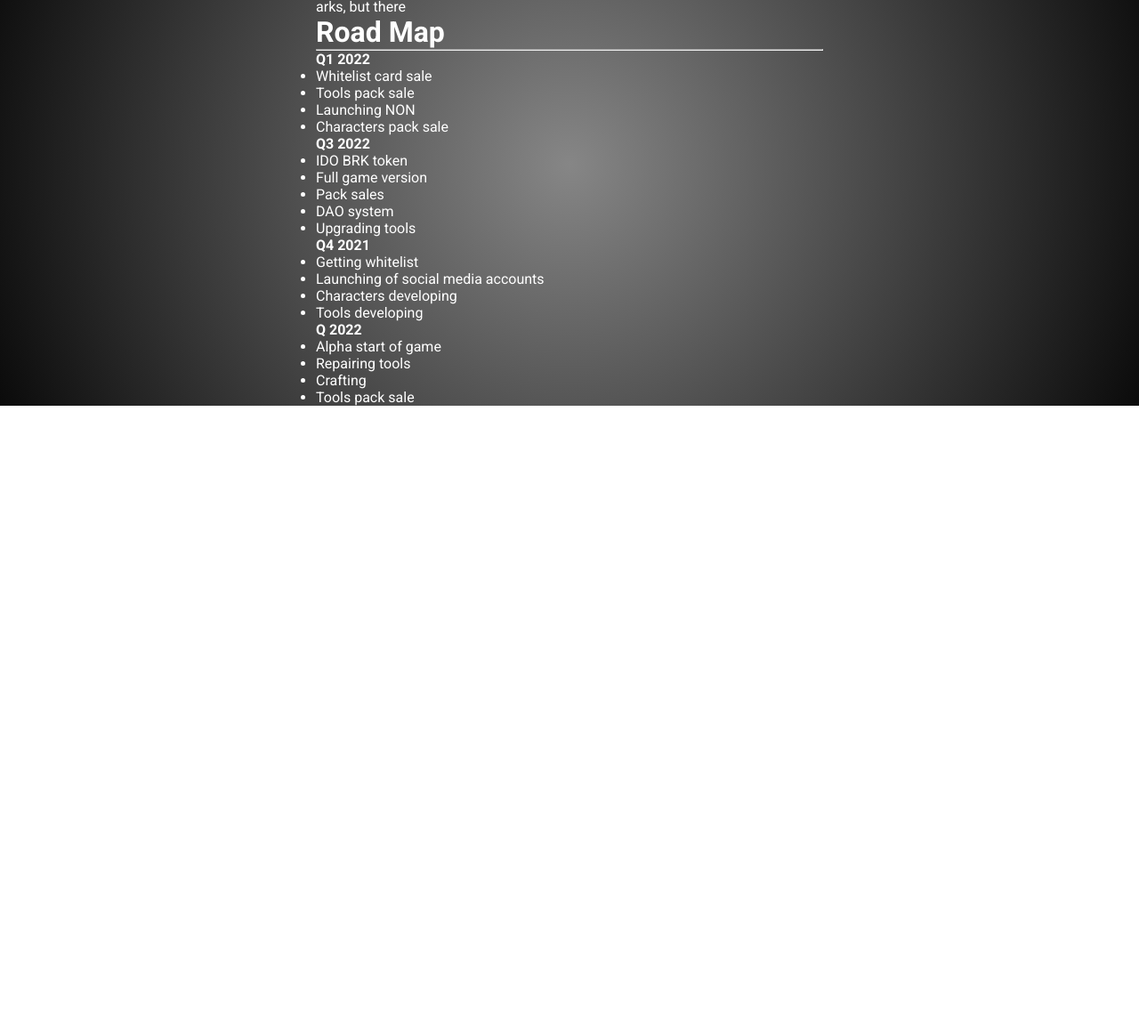
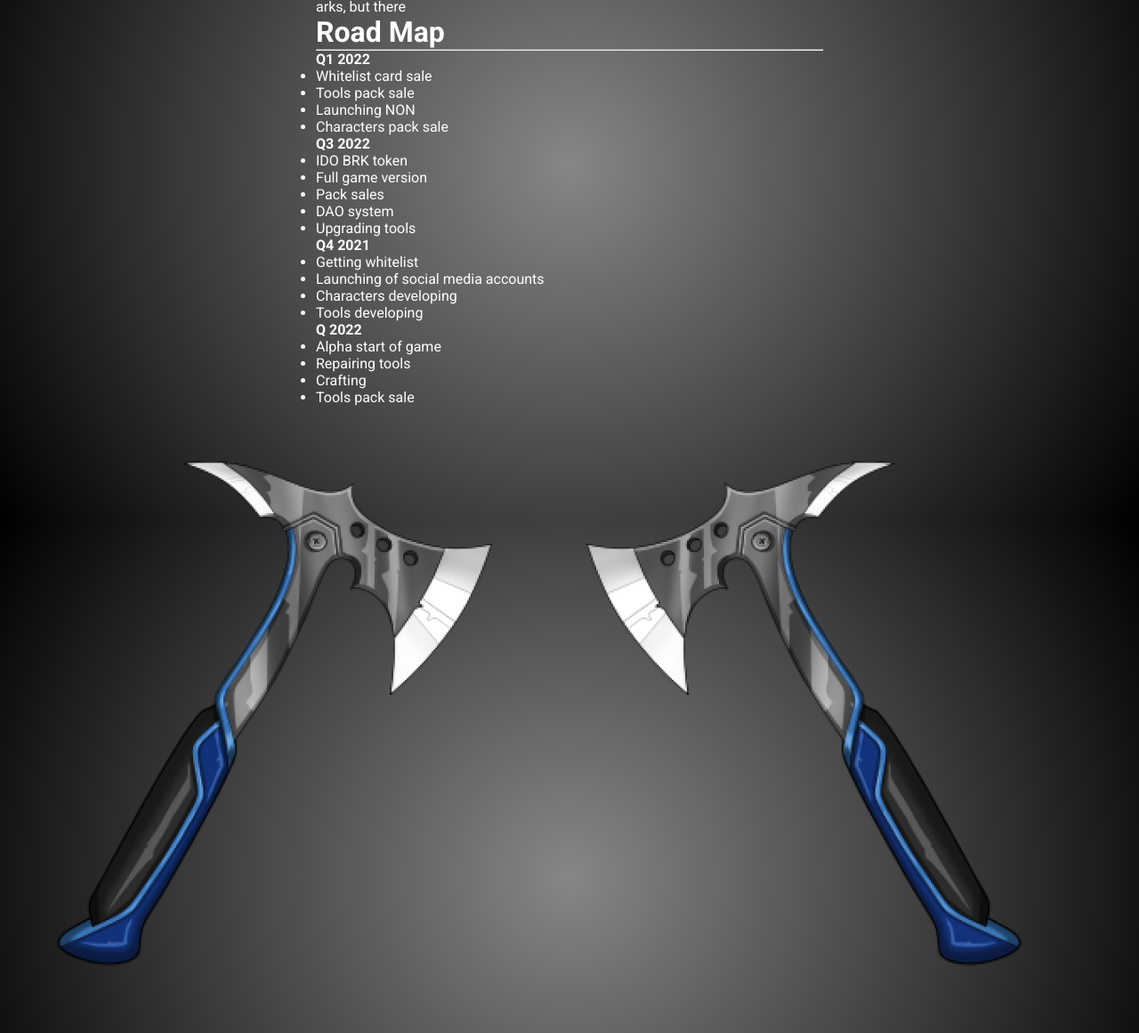
Before and after one commit to rexx0n/Figma1, a website: page index.html in a window 1280 px wide. Shown: the part 3415-4576 px from the top of the page at 89% size. Before the commit the page ends 3871 px from the top, so only its background shows below. Drawn offline with Linux system fonts and the light colour scheme; files whose address does not match are found by name.

Commit message:
Addition

```diff
--- a/index.html
+++ b/index.html
@@ -184,6 +184,10 @@
                 </div>
             </div>
         </div>
+        <div class="axes">
+            <img class = "axe_2" src="img/axe_1.png">
+            <img class="axe" src="img/axe_2.png">
+        </div>
     </div>
 </body>
 
--- a/sass/style.scss
+++ b/sass/style.scss
@@ -285,3 +285,23 @@ ul li{
     display: flex;
     justify-content: center;
 }
+.axe {
+    position: absolute;
+    width: 604px;
+    height: 701px;
+    left: 1191px;
+    top: 4851px;
+
+}
+.axes {
+    padding-top: 237px;
+    display: flex;
+    justify-content: flex-end;
+}
+.axe_2 {
+    position: absolute;
+    width: 604px;
+    height: 701px;
+    left: 730px;
+    top: 4851px;
+}
```
Also changed, not shown: img/axe_1.png (added), img/axe_2.png (added).
